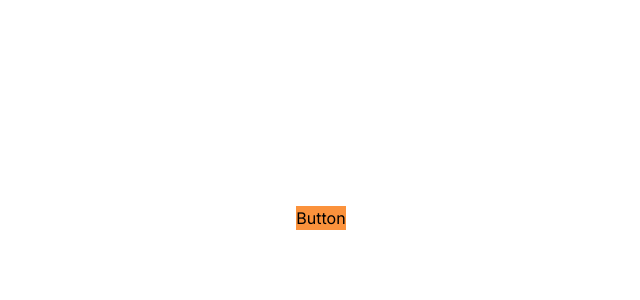
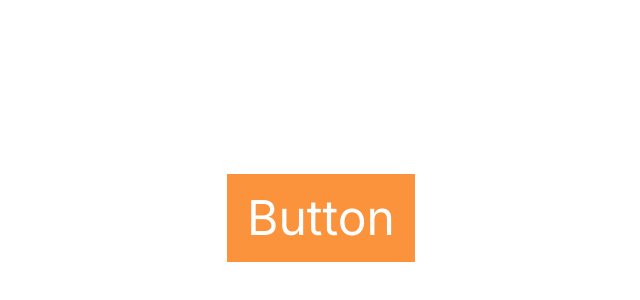
Before and after one commit to stevenahanson/TailwindUI, a Next.js app: page / in a window 1280 px wide. Shown: the part 182-482 px from the top of the page, without its empty margins (319-959 px from the left). Built offline with nearby package versions, Linux system fonts and the light colour scheme.

Commit message:
Style button

```diff
--- a/src/app/page.tsx
+++ b/src/app/page.tsx
@@ -1,7 +1,7 @@
 export default function Home() {
   return (
     <div className="w-full h-full flex items-center justify-center absolute">
-      <a href="#" className="bg-orange-400">
+      <a href="#" className="bg-orange-400 text-white text-5xl p-5">
         Button
       </a>
     </div>
```
